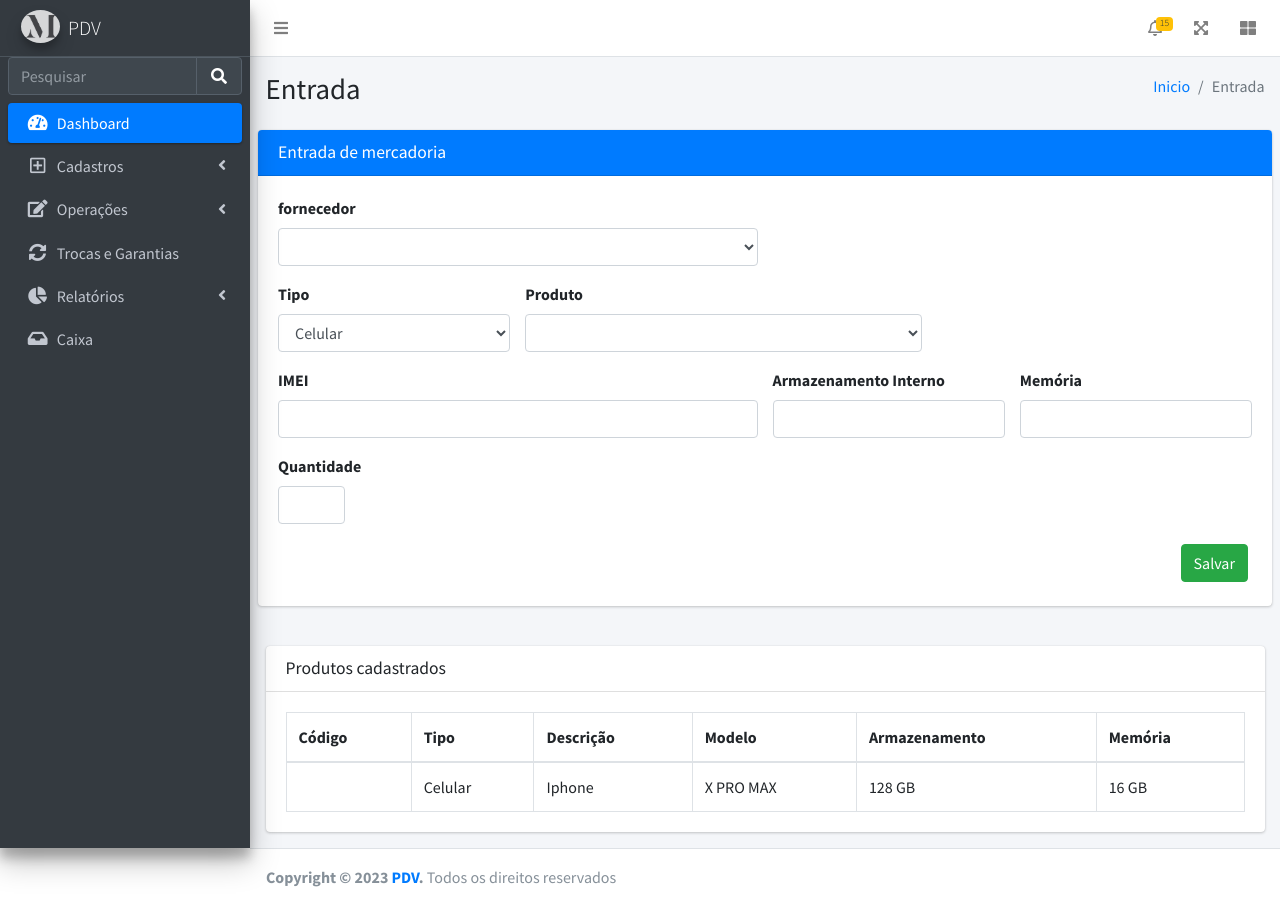
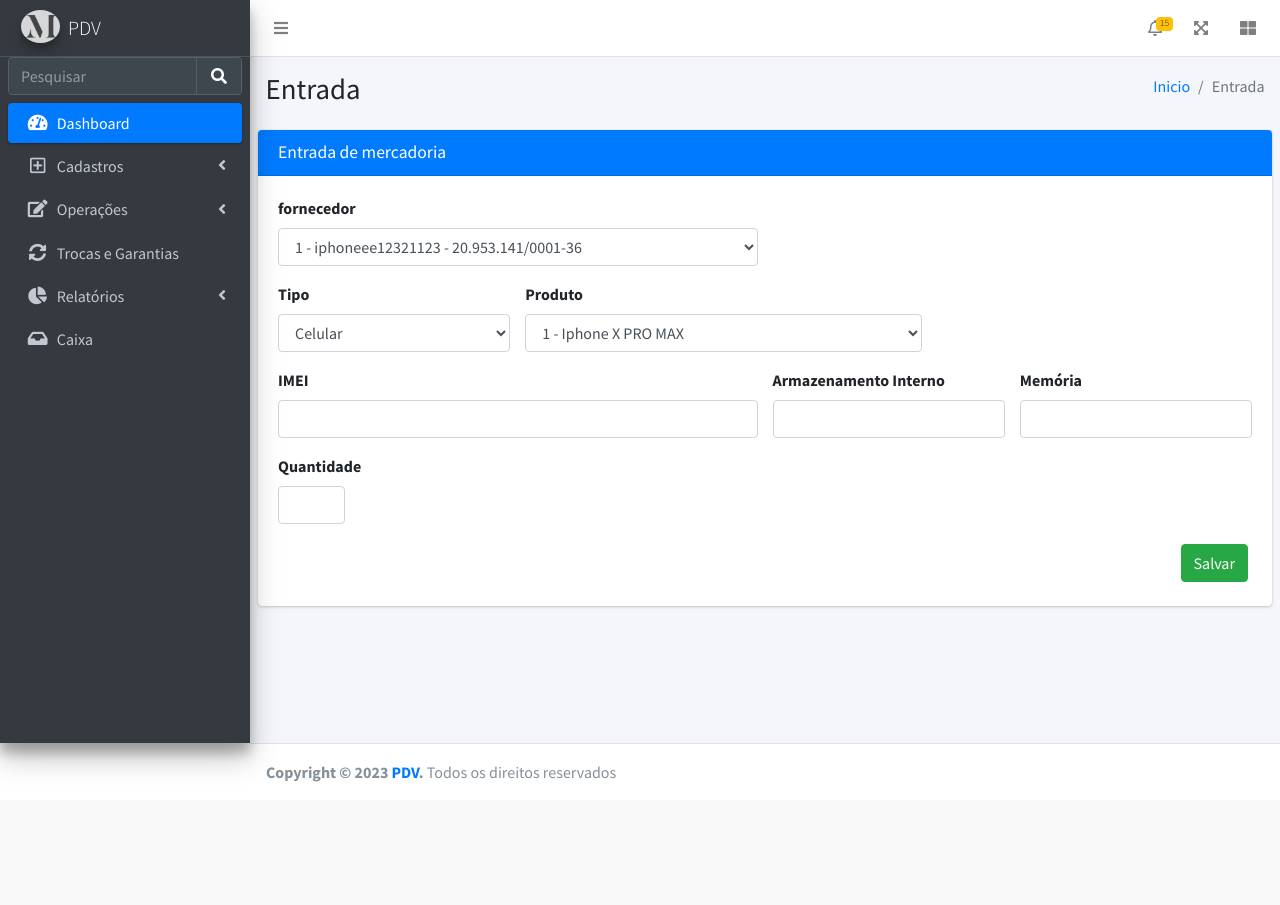
Before and after one commit to JPFS2/masterpdv, a PHP site: page /pages/operacoes/entrada.php in a window 1280 px wide. After the commit the page ends 782 px from the top, so only its background shows below. Run offline with PHP 8.4, Linux system fonts and the light colour scheme; data comes from the database, SQL or seed files in the repository; data that the repository does not hold is empty; some libraries are stand-ins or nearby versions.

Commit message:
Update entrada.php

```diff
--- a/pages/operacoes/entrada.php
+++ b/pages/operacoes/entrada.php
@@ -2,11 +2,19 @@
 require '../../action/config.php';
 
 $lista = [];
-$sql = $pdo->query("SELECT * FROM fornecedor,produto");
+$sql = $pdo->query("SELECT * FROM fornecedor");
 
 if($sql->rowCount() ){
     $lista = $sql->fetchAll(PDO::FETCH_ASSOC);
 }
+$listaa = [];
+$sql = $pdo->query("SELECT * FROM produto");
+
+if($sql->rowCount() ){
+    $listaa = $sql->fetchAll(PDO::FETCH_ASSOC);
+}
+
+
 ?>
 <!DOCTYPE html>
 <html lang="en">
@@ -291,7 +299,8 @@ if($sql->rowCount() ){
                                                     style="width: 100%;" data-select2-id="21" tabindex="-1"
                                                     aria-hidden="true">
                                                     <?php foreach($lista as $fornecedor): ?>
-                                                    <option selected="selected" data-select2-id="23"><?= $fornecedor['fornecedor.razao']; ?></option>
+                                                    <option selected="selected" data-select2-id="23">
+                                                    <?= $fornecedor['codfornecedor']; ?> - <?= $fornecedor['razao']; ?> - <?= $fornecedor['cnpj']; ?></option>
                                                     <?php endforeach; ?>
                                                 </select>
                                             </div>
@@ -306,11 +315,11 @@ if($sql->rowCount() ){
                                                     style="width: 100%;" data-select2-id="21" tabindex="-1"
                                                     aria-hidden="true">
                                                     <option selected="selected" data-select2-id="23">Celular</option>
-                                                <option data-toggle-form-edit="#id-form" data-select2-id="42">Acessório</option>
+                                                    <option data-toggle-form-edit="#id-form" data-select2-id="42">
+                                                        Acessório</option>
                                                 </select>
                                             </div>
                                         </div>
-
                                         <div class="col-5">
                                             <div class="form-group">
                                                 <label for="inputEstimatedBudget">Produto</label>
@@ -318,10 +327,12 @@ if($sql->rowCount() ){
                                                     class="form-control select2bs4 select2-hidden-accessible"
                                                     style="width: 100%;" data-select2-id="21" tabindex="-1"
                                                     aria-hidden="true">
-                                                <?php foreach($lista as $produto): ?>
-                                                <option selected="selected" data-select2-id="23"><?= $produto['produto.descricao']; ?> <?= $produto['produto.modelo']; ?></option>
+                                                    <?php foreach($listaa as $produto): ?>
+                                                    <option selected="selected" data-select2-id="23">
+                                                    <?= $produto['codproduto']; ?> -
+                                                    <?= $produto['descricao']; ?>
+                                                        <?= $produto['modelo']; ?></option>
                                                     <?php endforeach; ?>
-
                                                 </select>
                                             </div>
                                         </div>
@@ -354,7 +365,8 @@ if($sql->rowCount() ){
                                         </imput>
                                         <div class="col-12">
                                             <div class="form-group">
-                                            <input type="submit" value="Salvar" class="btn btn-success float-right m-1">
+                                                <input type="submit" value="Salvar"
+                                                    class="btn btn-success float-right m-1">
                                             </div>
                                         </div>
                                     </div>
@@ -369,58 +381,8 @@ if($sql->rowCount() ){
             </section>
             <!-- /.content -->
 
-        <br>
+
             <!-- /.content-wrapper -->
-        <section class="content">
-            <div class="container-fluid">
-                <div class="row">
-                    <div class="col-12">
-                        <div class="card">
-                            <div class="card-header">
-                                <h3 class="card-title">Produtos cadastrados</h3>
-                            </div>
-                            <!-- /.card-header -->
-                            <div class="card-body">
-                                <table id="example2" class="table table-bordered table-hover">
-                                    <thead>
-                                        <tr>
-                                            <th>Código</th>
-                                            <th>Tipo</th>
-                                            <th>Descrição</th>
-                                            <th>Modelo</th>
-                                            <th>Armazenamento</th>
-                                            <th>Memória</th>
-
-                                        </tr>
-                                    </thead>
-
-                                    <tbody>
-                                        <tr>
-                                            <td></td>
-                                            <td><?= $produto['tipo']; ?></td>
-                                            <td><?= $produto['descricao']; ?></td>
-                                            <td><?= $produto['modelo']; ?></td>
-                                            <td><?= $produto['armazenamento']; ?></td>
-                                            <td><?= $produto['memoria']; ?></td>
-                                        </tr>
-                                    </tbody>
-
-                                </table>
-                            </div>
-                            <!-- /.card-body -->
-                        </div>
-                        <!-- /.card -->
-                    </div>
-                    <!--/.col (left) -->
-                    <!-- right column -->
-                    <div class="col-md-6">
-
-                    </div>
-                    <!--/.col (right) -->
-                </div>
-                <!-- /.row -->
-            </div><!-- /.container-fluid -->
-        </section>
             <!-- /.content -->
         </div>
     </div>
```
Lines whose indentation alone changed are shown as unchanged.
